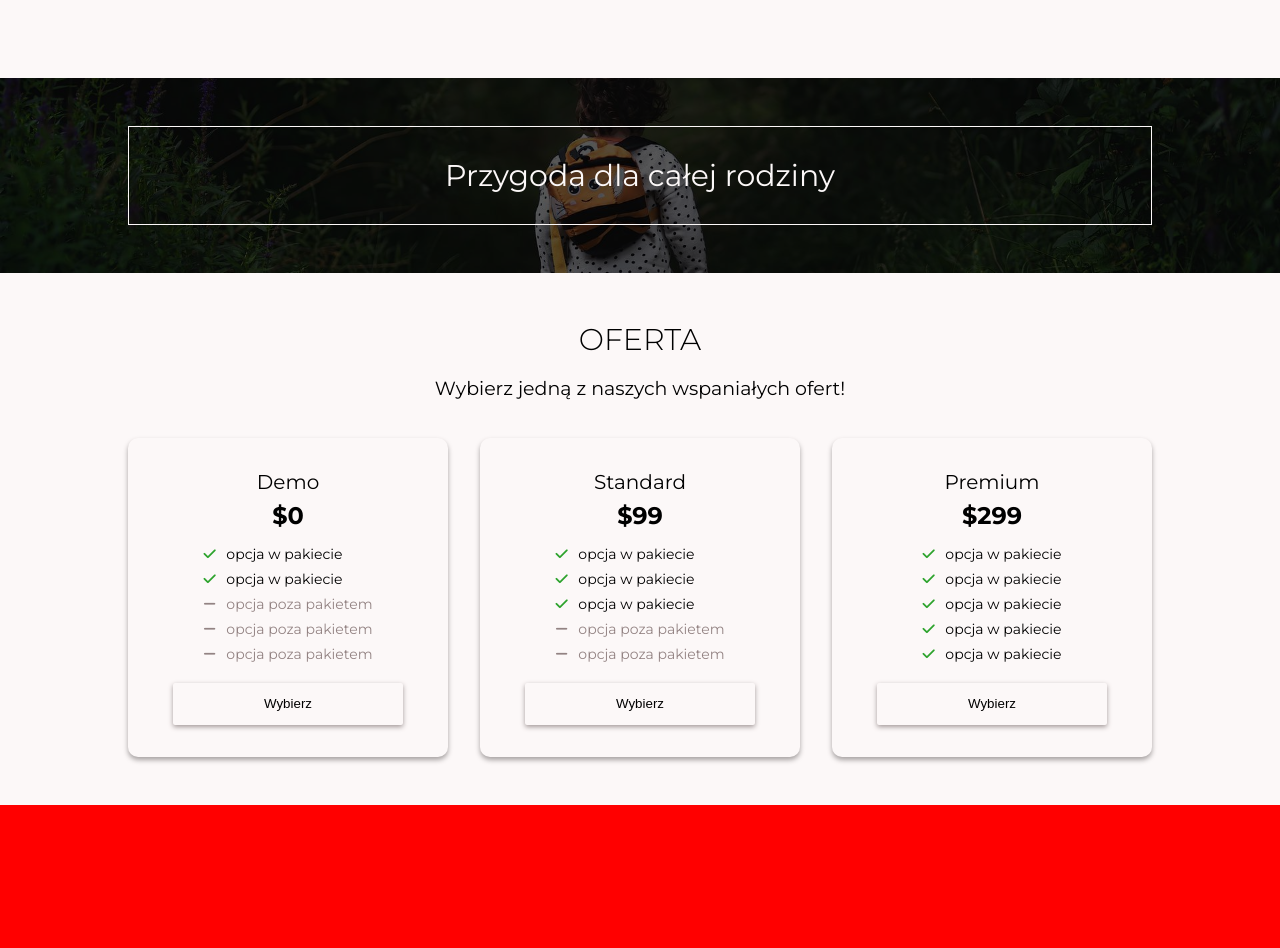
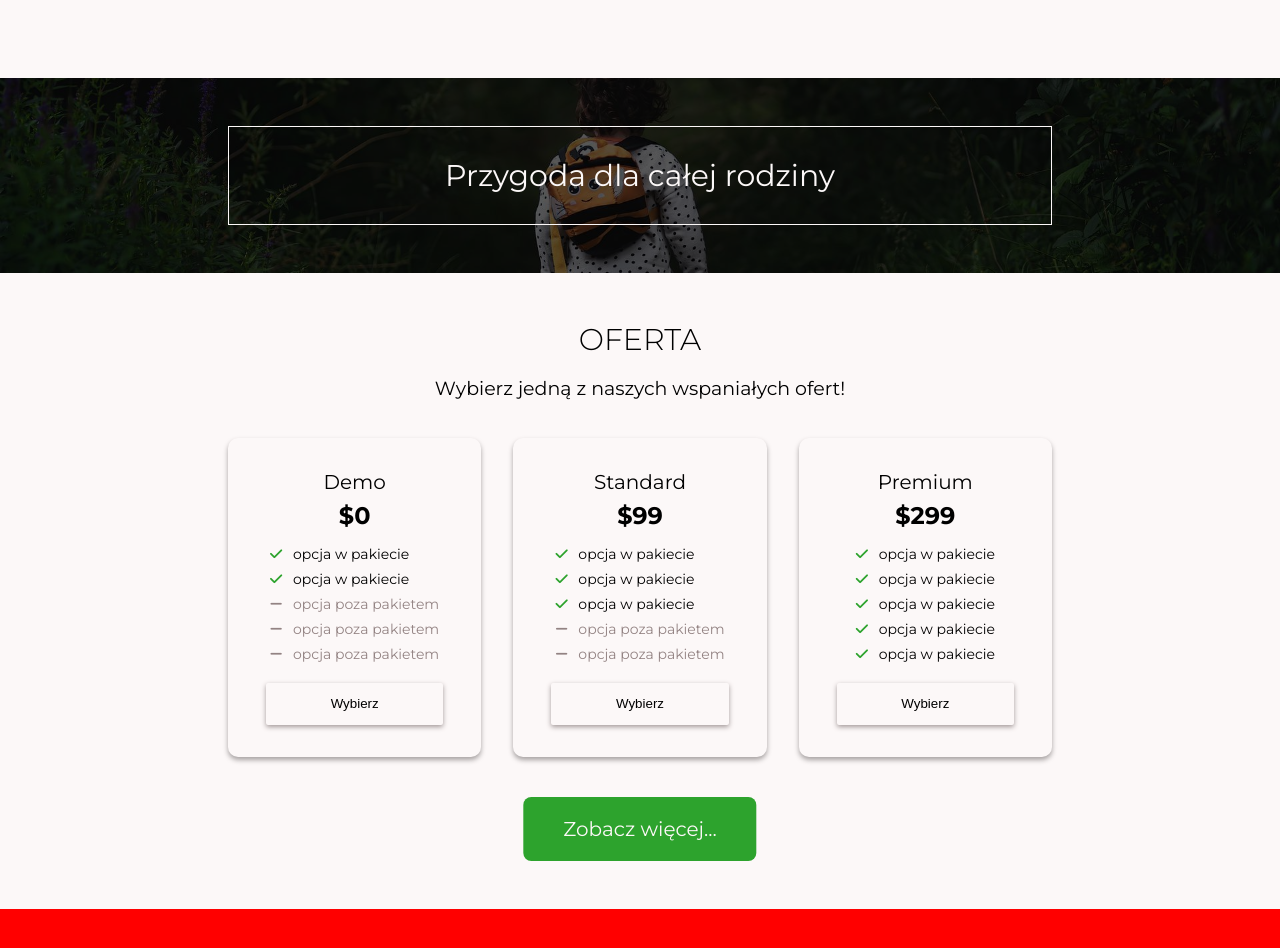
Before and after one commit to lechoos/Forest-Website, a website: page index.html in a window 1280 px wide. Shown: the part 1020-1968 px from the top of the page. Drawn offline with Linux system fonts and the light colour scheme.

Commit message:
added a button to offers section

```diff
--- a/index.html
+++ b/index.html
@@ -70,7 +70,6 @@
                 <h3 class="offers__paragraph">Wybierz jedną z naszych wspaniałych ofert!</h3>
 
                 <div class="offers__cards">
-
                     <div class="offers__card offers__card--demo">
                         <h4 class="offers__card-header">Demo</h4>
                         <p class="offers__card-price">$0</p>
@@ -154,8 +153,8 @@
                         </div>
                         <button class="offers__card-button">Wybierz</button>
                     </div>
-
                 </div>
+                <a href="offers.html" class="offers__link">Zobacz więcej...</a>
             </div>
         </section>
 
--- a/src/sass/styles.scss
+++ b/src/sass/styles.scss
@@ -209,6 +209,25 @@ body {
 		font-size: 1.7rem;
 		font-weight: 400;
 		text-align: center;
+	}
+
+	&__link {
+		position: relative;
+		left: 50%;
+		display: inline-block;
+		margin-top: 2em;
+		padding: 1em 2em;
+		font-size: 2rem;
+		color: $mainColor;
+		background-color: $selectionColor;
+		border-radius: 8px;
+		text-decoration: none;
+		transform: translateX(-50%);
+		transition: background-color 0.3s;
+
+		&:hover {
+			background-color: #3b693b;
+		}
 	}
 
 	&__cards {
@@ -556,4 +575,16 @@ body {
 			}
 		}
 	}
+
+	.adventure {
+		&__text {
+			@include section-margin;
+		}
+	}
+
+	.offers {
+		&__cards {
+			@include section-margin;
+		}
+	}
 }
--- a/src/sass/utilities/_mixins.scss
+++ b/src/sass/utilities/_mixins.scss
@@ -4,3 +4,7 @@
 	text-transform: uppercase;
 	text-align: center;
 }
+
+@mixin section-margin {
+	margin: 0 10rem;
+}
```
Also changed, not shown: dist/css/styles.min.css, 1 other file. Lines whose indentation alone changed are shown as unchanged.
